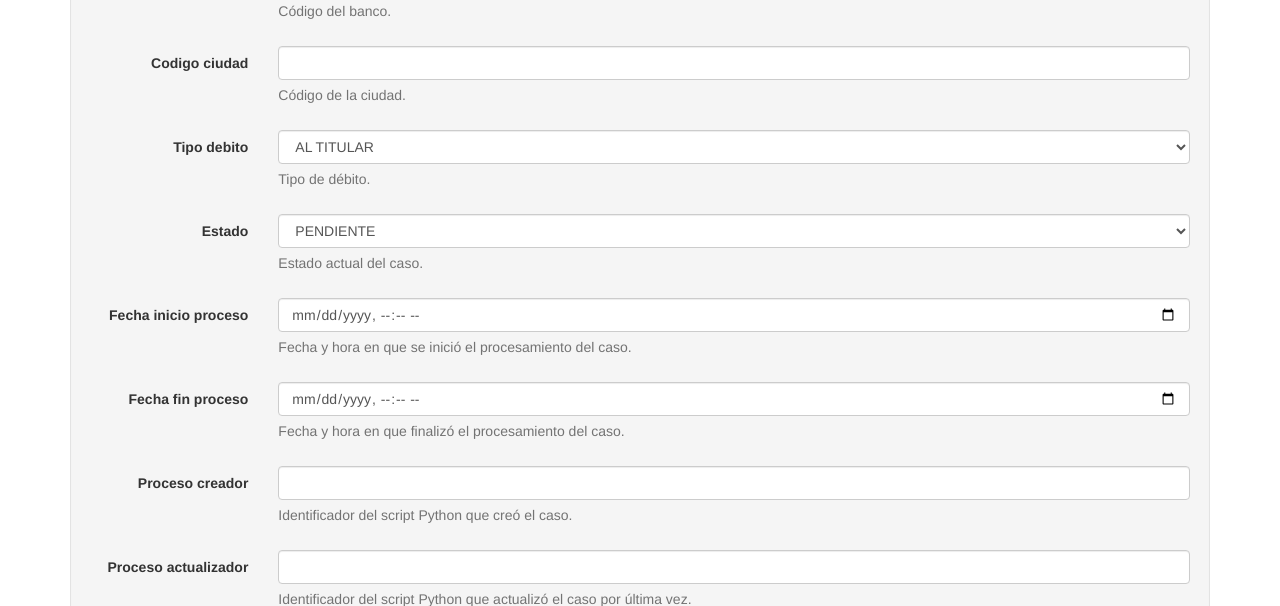
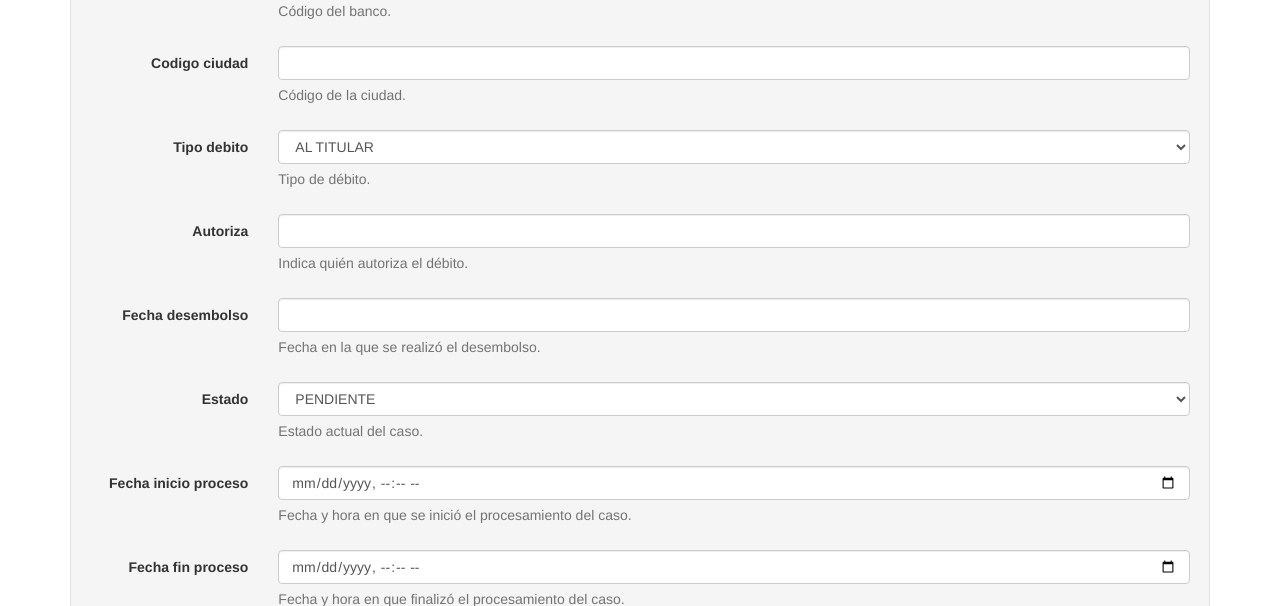
Before and after one commit to jmfernand1/kcique-project, a Django app: page /adagio/api/casos/ in a window 1280 px wide, after a click that opens the changed part. Shown: the part 1226-1832 px from the top of the page. Run offline with Django 4.2, Linux system fonts and the light colour scheme; data that the repository does not hold is empty; some libraries are stand-ins or nearby versions.

Commit message:
ajuste de columnas en app adagio

```diff
--- a/adagio/admin.py
+++ b/adagio/admin.py
@@ -7,6 +7,8 @@
         'cod_caso_bizagi',
         'estado',
         'num_prestamo',
+        'autoriza',
+        'fecha_desembolso',
         'tipo_de_cuenta',
         'fecha_creacion',
         'fecha_actualizacion',
@@ -21,7 +23,7 @@
             'fields': ('cod_caso_bizagi', 'num_prestamo', 'estado')
         }),
         ('Detalles de Cuenta', {
-            'fields': ('docsoldv', 'tipo_de_cuenta', 'numcta_debito', 'secuencia_cta', 'codigo_del_banco', 'codigo_ciudad')
+            'fields': ('docsoldv', 'tipo_de_cuenta', 'numcta_debito', 'secuencia_cta', 'codigo_del_banco', 'codigo_ciudad', 'autoriza', 'fecha_desembolso')
         }),
         ('Trazabilidad', {
             'fields': (
--- a/adagio/models.py
+++ b/adagio/models.py
@@ -15,8 +15,11 @@ class CasoDebito(models.Model):
     TIPO_DEBITO_CHOICES = (
         ("AL TITULAR", "AL TITULAR"),
         ("A TERCEROS", "A TERCEROS"),
+        ("NO APLICA", "NO APLICA"),
     )
     tipo_debito = models.CharField(max_length=100, choices=TIPO_DEBITO_CHOICES, default='AL TITULAR', help_text="Tipo de débito.")
+    autoriza = models.CharField(max_length=10, blank=True, null=True, help_text="Indica quién autoriza el débito.")
+    fecha_desembolso = models.CharField(max_length=10, blank=True, null=True, help_text="Fecha en la que se realizó el desembolso.")
 
     ESTADO_CHOICES = (
         ("PENDIENTE", "PENDIENTE"),
--- a/adagio/views.py
+++ b/adagio/views.py
@@ -61,6 +61,8 @@ def procesar_y_cargar_csv(archivo_csv_subido, nombre_script='carga_web_adagio'):
                 'codigo_del_banco': str(row.get('codigo_del_banco', '')) or None,
                 'codigo_ciudad': str(row.get('codigo_ciudad', '')) or None,
                 'tipo_debito': str(row.get('tipo_debito', 'AL TITULAR')) or 'AL TITULAR',
+                'autoriza': str(row.get('autoriza', '')) or None,
+                'fecha_desembolso': str(row.get('fecha_desembolso', '')) or None,
                 'estado': str(row.get('estado', 'PENDIENTE')) or 'PENDIENTE',
                 'proceso_actualizador': nombre_script,
             }
@@ -167,7 +169,8 @@ class CasoDebitoListView(ListView):
             queryset = queryset.filter(
                 Q(cod_caso_bizagi__icontains=query) |
                 Q(num_prestamo__icontains=query) |
-                Q(docsoldv__icontains=query)
+                Q(docsoldv__icontains=query) |
+                Q(autoriza__icontains=query)
             )
         return queryset
 
--- a/templates/adagio/casopendiente_detail.html
+++ b/templates/adagio/casopendiente_detail.html
@@ -36,6 +36,12 @@
 
                         <dt class="col-sm-4">Núm. Préstamo:</dt>
                         <dd class="col-sm-8">{{ caso.num_prestamo|default:"-" }}</dd>
+
+                        <dt class="col-sm-4">Autoriza:</dt>
+                        <dd class="col-sm-8">{{ caso.autoriza|default:"-" }}</dd>
+
+                        <dt class="col-sm-4">Fecha Desembolso:</dt>
+                        <dd class="col-sm-8">{{ caso.fecha_desembolso|default:"-" }}</dd>
 
                         <dt class="col-sm-4">Docs Sol/Val:</dt>
                         <dd class="col-sm-8">{{ caso.docsoldv|default:"-" }}</dd>
--- a/templates/adagio/casopendiente_list.html
+++ b/templates/adagio/casopendiente_list.html
@@ -36,6 +36,8 @@
                                 <th>Cód. Bizagi</th>
                                 <th>Estado</th>
                                 <th>Núm. Préstamo</th>
+                                <th>Autoriza</th>
+                                <th>Fecha Desembolso</th>
                                 <th>Última Actualización</th>
                                 <th>Acciones</th>
                             </tr>
@@ -52,6 +54,8 @@
                                     </span>
                                 </td>
                                 <td>{{ caso.num_prestamo|default_if_none:"-" }}</td>
+                                <td>{{ caso.autoriza|default_if_none:"-" }}</td>
+                                <td>{{ caso.fecha_desembolso|default_if_none:"-" }}</td>
                                 <td>{{ caso.fecha_actualizacion|date:"d/m/Y H:i" }}</td>
                                 <td>
                                     <a href="{% url 'adagio:casopendiente_detail' caso.pk %}" class="btn btn-sm btn-info" title="Ver Detalles">
```
Also changed, not shown: adagio/migrations/0006_casodebito_autoriza_casodebito_fecha_desembolso_and_more.py (added).
